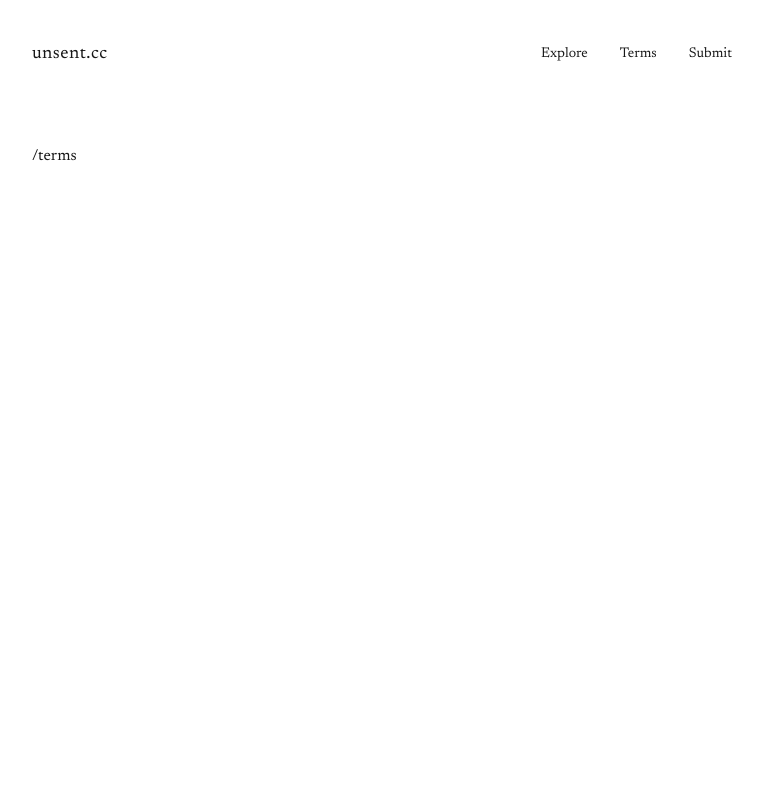
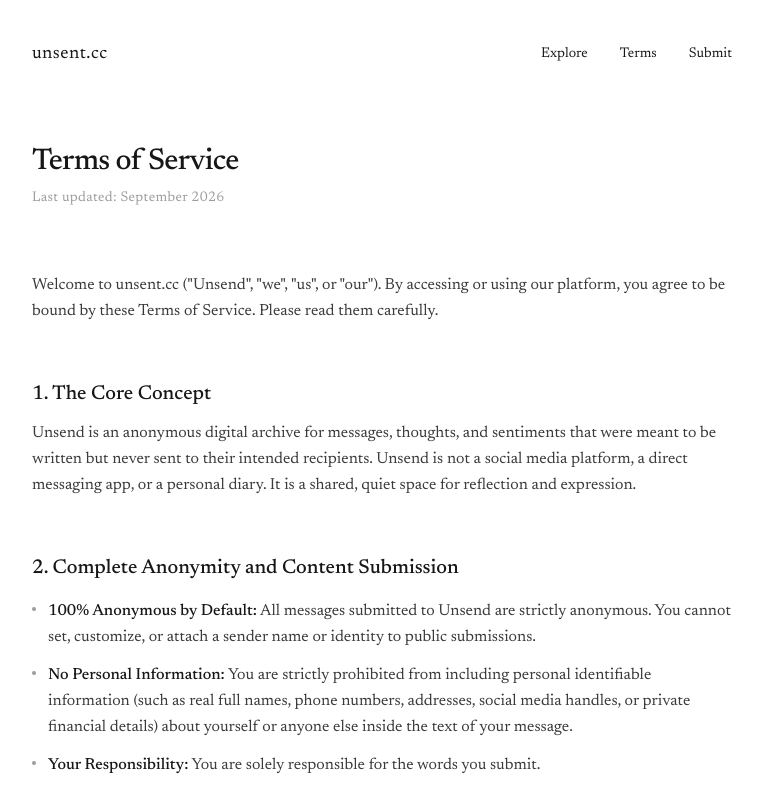
Before and after one commit to byanrkh/unsent.cc, a Next.js app: page /terms in a window 1280 px wide. Shown: the top 800 px of the page, without its empty margins (258-1021 px from the left). Built offline with nearby package versions, Linux system fonts and the light colour scheme; a web font is replaced by a local one.

Commit message:
unsent: ToS page

```diff
--- a/app/(root)/terms/page.tsx
+++ b/app/(root)/terms/page.tsx
@@ -1,20 +1,195 @@
 import type { Metadata } from "next";
 import Container from "@/components/Container";
 
+const PAGE_TITLE = "Terms of Service";
+const PAGE_DESCRIPTION =
+  "Terms of Service for unsent.cc — how anonymous submissions, content moderation, data storage, and your rights as a user work on the platform.";
+
 export const metadata: Metadata = {
-  title: "Terms of Service",
-  description: "Terms of service for unsent.cc.",
+  title: PAGE_TITLE,
+  description: PAGE_DESCRIPTION,
   alternates: {
     canonical: "/terms",
   },
-  // Halaman ini masih stub (belum ada isinya) — di-noindex dulu biar Google
-  // nggak nge-crawl halaman kosong. Hapus block "robots" ini begitu isinya udah jadi.
-  robots: {
-    index: false,
-    follow: true,
+  openGraph: {
+    title: PAGE_TITLE,
+    description: PAGE_DESCRIPTION,
+    url: "/terms",
+  },
+  twitter: {
+    title: PAGE_TITLE,
+    description: PAGE_DESCRIPTION,
   },
 };
 
+type Section = {
+  id: string;
+  title: string;
+  paragraphs?: string[];
+  list?: string[];
+};
+
+const LAST_UPDATED = "Last updated: September 2026";
+
+const INTRO =
+  'Welcome to unsent.cc ("Unsend", "we", "us", or "our"). By accessing or using our platform, you agree to be bound by these Terms of Service. Please read them carefully.';
+
+const SECTIONS: Section[] = [
+  {
+    id: "core-concept",
+    title: "1. The Core Concept",
+    paragraphs: [
+      "Unsend is an anonymous digital archive for messages, thoughts, and sentiments that were meant to be written but never sent to their intended recipients. Unsend is not a social media platform, a direct messaging app, or a personal diary. It is a shared, quiet space for reflection and expression.",
+    ],
+  },
+  {
+    id: "anonymity",
+    title: "2. Complete Anonymity and Content Submission",
+    list: [
+      "100% Anonymous by Default: All messages submitted to Unsend are strictly anonymous. You cannot set, customize, or attach a sender name or identity to public submissions.",
+      "No Personal Information: You are strictly prohibited from including personal identifiable information (such as real full names, phone numbers, addresses, social media handles, or private financial details) about yourself or anyone else inside the text of your message.",
+      "Your Responsibility: You are solely responsible for the words you submit.",
+    ],
+  },
+  {
+    id: "prohibited",
+    title: "3. Prohibited Content and Conduct",
+    paragraphs: [
+      "Unsend is built as a space for safe expression, but anonymity does not grant permission for abuse. You agree not to submit content or engage in activities that include:",
+    ],
+    list: [
+      "Doxxing: Revealing private personal information of any individual without consent.",
+      "Hate Speech & Harassment: Content that promotes discrimination, violence, bullying, or target-directed hate against any individual or group.",
+      "Self-Harm & Harmful Conduct: Explicit encouragement or instructions regarding self-harm or suicide.",
+      "Spam & Automated Submissions: Submitting mass automated messages, commercial promotions, or links to malicious sites.",
+    ],
+  },
+  {
+    id: "moderation",
+    title: "4. Moderation & Removal",
+    paragraphs: ["We reserve the right, but are not obligated, to:"],
+    list: [
+      "Monitor, review, and filter public submissions using automated or manual moderation systems.",
+      "Remove, reject, or unpublish any message that violates these terms or is deemed inappropriate at any time without prior notice.",
+      "Apply rate limiting and security measures to prevent spam and platform abuse.",
+    ],
+  },
+  {
+    id: "data-storage",
+    title: "5. Data Storage and Public Archiving",
+    list: [
+      "No User Accounts: Unsend does not require or support registration, passwords, or traditional user accounts.",
+      "Public Database Storage: When you submit a message, the content of your message is permanently stored in our central database to be archived, displayed publicly on the platform, or delivered to other users anonymously.",
+      "Local Device Persistence: To allow you to view or revisit messages you have created on your device, Unsend relies on your browser's local storage (e.g., saving message identifiers locally).",
+      "Local Data Cleansing: Clearing your browser history, deleting local storage, or switching devices will disassociate your device from your local archive. While the messages remain anonymously stored in our public database, you will no longer be able to manage or view them locally as your submissions. Unsend is not responsible for restoring local tracking data.",
+    ],
+  },
+  {
+    id: "intellectual-property",
+    title: "6. Intellectual Property & License",
+    list: [
+      "You retain ownership of the original text you write.",
+      "By submitting a message publicly on Unsend, you grant us a non-exclusive, worldwide, royalty-free license to display, archive, format, and share the message (including dynamic image previews/share cards) within the scope of operating and promoting the Unsend platform.",
+    ],
+  },
+  {
+    id: "disclaimer",
+    title: "7. Disclaimer of Warranties",
+    paragraphs: [
+      'Unsend is provided on an "as is" and "as available" basis. We do not guarantee uninterrupted access, continuous availability, or that stored messages will never be lost. Unsend is an artistic digital archive and is not a professional counseling or crisis intervention service.',
+    ],
+  },
+  {
+    id: "changes",
+    title: "8. Changes to Terms",
+    paragraphs: [
+      "We may update these Terms of Service from time to time. Continued use of the website following any changes constitutes your acceptance of the new terms.",
+    ],
+  },
+];
+
+function renderListItem(item: string) {
+  const separatorIndex = item.indexOf(": ");
+  if (separatorIndex === -1) return item;
+
+  const lead = item.slice(0, separatorIndex);
+  const rest = item.slice(separatorIndex + 2);
+
+  return (
+    <>
+      <strong className="font-medium text-[#171717]">{lead}:</strong> {rest}
+    </>
+  );
+}
+
 export default function Page() {
-  return <Container>/terms</Container>;
+  return (
+    <Container>
+      <article className="pb-16 sm:pb-24">
+        <header className="mb-12 sm:mb-16">
+          <h1 className="text-2xl font-medium tracking-tight text-[#171717] sm:text-3xl">
+            {PAGE_TITLE}
+          </h1>
+          <p className="mt-2 text-xs tracking-wide text-[#9c9c9c] sm:text-sm">
+            {LAST_UPDATED}
+          </p>
+        </header>
+
+        <p className="text-[15px] leading-relaxed text-[#3a3a3a] sm:text-base">
+          {INTRO}
+        </p>
+
+        {SECTIONS.map((section) => (
+          <section key={section.id} id={section.id} className="mt-10 sm:mt-14">
+            <h2 className="text-lg font-medium text-[#171717] sm:text-xl">
+              {section.title}
+            </h2>
+
+            {section.paragraphs?.map((paragraph, index) => (
+              <p
+                key={index}
+                className="mt-3 text-[15px] leading-relaxed text-[#3a3a3a] sm:text-base"
+              >
+                {paragraph}
+              </p>
+            ))}
+
+            {section.list && (
+              <ul className="mt-4 space-y-3">
+                {section.list.map((item, index) => (
+                  <li
+                    key={index}
+                    className="flex gap-3 text-[15px] leading-relaxed text-[#3a3a3a] sm:text-base"
+                  >
+                    <span
+                      aria-hidden="true"
+                      className="mt-[9px] h-1 w-1 shrink-0 rounded-full bg-[#9c9c9c]"
+                    />
+                    <span>{renderListItem(item)}</span>
+                  </li>
+                ))}
+              </ul>
+            )}
+          </section>
+        ))}
+
+        <section className="mt-10 sm:mt-14">
+          <h2 className="text-lg font-medium text-[#171717] sm:text-xl">
+            Contact
+          </h2>
+          <p className="mt-3 text-[15px] leading-relaxed text-[#3a3a3a] sm:text-base">
+            If you have questions regarding these terms or need to report
+            abusive content, please contact us at{" "}
+            <a
+              href="mailto:support@unsent.cc"
+              className="text-[#171717] underline decoration-[#9c9c9c]/50 underline-offset-4 transition-opacity hover:opacity-55"
+            >
+              support@unsent.cc
+            </a>
+            .
+          </p>
+        </section>
+      </article>
+    </Container>
+  );
 }
--- a/app/layout.tsx
+++ b/app/layout.tsx
@@ -2,17 +2,12 @@
 import "./globals.css";
 import { newsreader } from "@/libs/Font";
 
-// NOTE: ganti ke domain asli project lu kalau beda dari ini.
 const SITE_URL = "https://unsent.cc";
 const SITE_NAME = "unsent.cc";
 const SITE_TITLE = "unsent.cc — Say the things you never sent";
 const SITE_DESCRIPTION =
   "Write the message you never had the courage to send. unsent.cc is a quiet place to leave unsent letters — anonymous, unfiltered, and read gently by strangers who understand.";
 
-// TODO: banner ini masih dummy (placeholder generator). Ganti url di bawah
-// begitu banner asli (1200x630, palet #fbfaf8 / #171717) udah jadi —
-// idealnya taro filenya di /public/og-image.png terus tinggal ganti
-// string-nya jadi "/og-image.png".
 const OG_IMAGE_URL = "/og-image.png";
 
 export const metadata: Metadata = {
```
